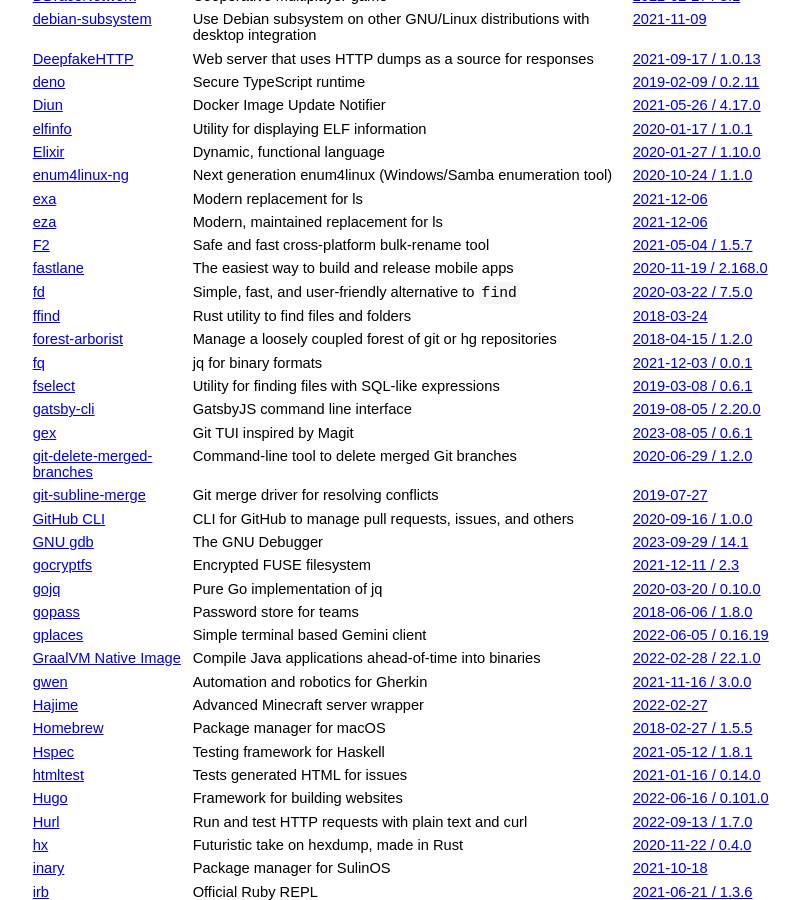
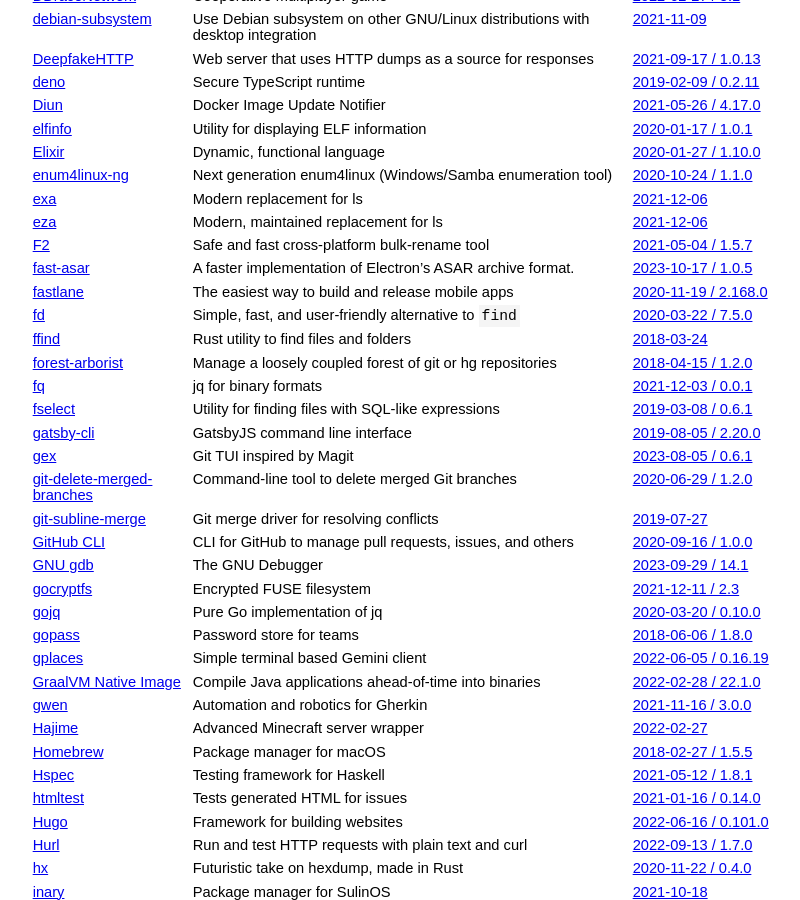
Before and after one commit to jcs/no_color, a Jekyll site: the page built from index.md, in a window 1280 px wide and 900 px high, scrolled down 3087 px. Shown: the whole window, without its empty margins (211-1011 px from the left). Built offline with Jekyll 4.4.1, drawn with Linux system fonts in a browser that asks for light colours; our own code applies the rules of GitHub Pages for plain Markdown files.

Commit message:
Add fast-asar (#260)

```diff
--- a/index.md
+++ b/index.md
@@ -177,6 +177,7 @@ color by default via `NO_COLOR`.
 | [exa](https://github.com/ogham/exa) | Modern replacement for ls | [2021-12-06](https://github.com/ogham/exa/commit/7c957f95b328aabe75f7494633dae5893d4ed3d1) |
 | [eza](https://github.com/cafkafk/eza) | Modern, maintained replacement for ls | [2021-12-06](https://github.com/cafkafk/eza/commit/7c957f95b328aabe75f7494633dae5893d4ed3d1) |
 | [F2](https://github.com/ayoisaiah/f2) | Safe and fast cross-platform bulk-rename tool | [2021-05-04 / 1.5.7](https://github.com/ayoisaiah/f2/releases/tag/v1.5.7) |
+| [fast-asar](https://github.com/lafkpages/fast-asar) | A faster implementation of Electron's ASAR archive format. | [2023-10-17 / 1.0.5](https://github.com/lafkpages/fast-asar/commit/10da0ea1997ef4bcc359a003852160b4343c59a0) |
 | [fastlane](https://fastlane.tools) | The easiest way to build and release mobile apps | [2020-11-19 / 2.168.0](https://github.com/fastlane/fastlane/releases/tag/2.168.0) |
 | [fd](https://github.com/sharkdp/fd) | Simple, fast, and user-friendly alternative to `find` | [2020-03-22 / 7.5.0](https://github.com/sharkdp/fd/releases/tag/v7.5.0) |
 | [ffind](https://github.com/josephscade/ffind) | Rust utility to find files and folders | [2018-03-24](https://github.com/josephscade/ffind/commit/fec4aa6101f2b3d6d5b06df640e299d0b1fbb190) |
```
